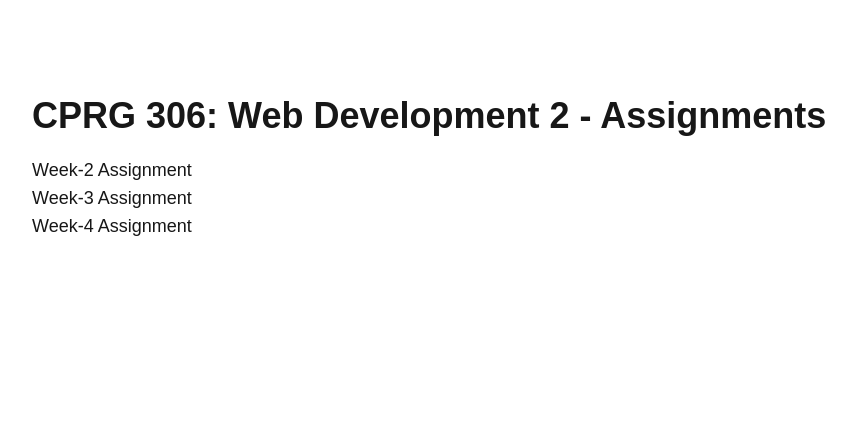
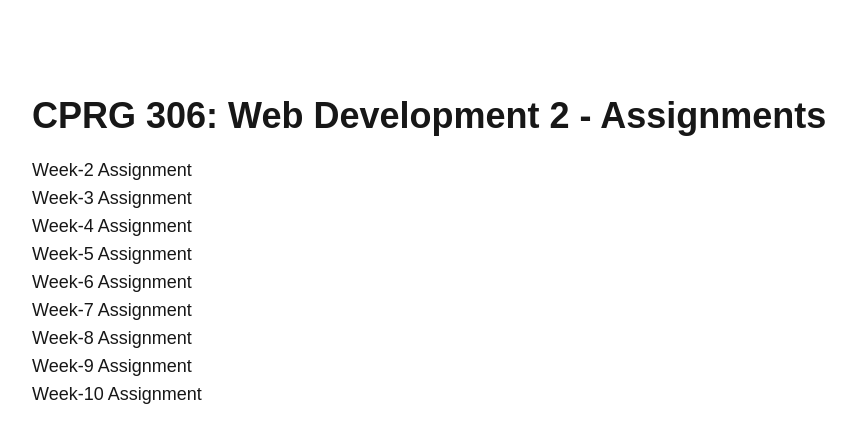
Before and after one commit to jasjot190/cprg306-assignments, a Next.js app: page / in a window 1280 px wide. Shown: the top 442 px of the page, without its empty margins (88-944 px from the left). Built offline with nearby package versions, Linux system fonts and the light colour scheme.

Commit message:
week4 final counter established and new links are added to all the weeks

```diff
--- a/app/layout.js
+++ b/app/layout.js
@@ -1,7 +1,7 @@
 import "./globals.css";
 
 export const metadata = {
-  title: "Next.js",
+  title: "CPRG306 Weekly Assignments",
   description: "Generated by Next.js",
 };
 
--- a/app/page.js
+++ b/app/page.js
@@ -29,6 +29,48 @@ function Page() {
             >
               Week-4 Assignment
             </Link>
+            <br />
+            <Link
+              href="/week-4"
+              className="text-lg hover:text-green-400 hover:underline"
+            >
+              Week-5 Assignment
+            </Link>
+            <br />
+            <Link
+              href="/week-4"
+              className="text-lg hover:text-green-400 hover:underline"
+            >
+              Week-6 Assignment
+            </Link>
+            <br />
+            <Link
+              href="/week-4"
+              className="text-lg hover:text-green-400 hover:underline"
+            >
+              Week-7 Assignment
+            </Link>
+            <br />
+            <Link
+              href="/week-4"
+              className="text-lg hover:text-green-400 hover:underline"
+            >
+              Week-8 Assignment
+            </Link>
+            <br />
+            <Link
+              href="/week-4"
+              className="text-lg hover:text-green-400 hover:underline"
+            >
+              Week-9 Assignment
+            </Link>
+            <br />
+            <Link
+              href="/week-4"
+              className="text-lg hover:text-green-400 hover:underline"
+            >
+              Week-10 Assignment
+            </Link>
           </li>
         </ul>
       </div>
--- /dev/null
+++ b/app/week-10/page.js
@@ -0,0 +1,5 @@
+import React from "react";
+
+export default function page() {
+  return <div>Week10 -- under construction</div>;
+}
--- a/app/week-4/counter.js
+++ b/app/week-4/counter.js
@@ -0,0 +1,45 @@
+"use client";
+import React, { useState } from "react";
+
+const Counter = () => {
+  const [count, SetCount] = useState(1);
+
+  const Increment = () => SetCount((prev) => prev + 1);
+  const Decrement = () => SetCount(count - 1);
+
+  return (
+    <div className=" flex items-center w-fit bg-white  p-3 gap-4 mx-auto">
+      <div className="bg-black py-1 min-w-14  text-center">{count}</div>
+      <div className="space-x-2">
+        <button
+          disabled={(() => {
+            if (count != 1) {
+              return false;
+            } else {
+              return true;
+            }
+          })()}
+          className="bg-blue-500 hover:bg-blue-700 px-3 rounded-md disabled:bg-gray-400"
+          onClick={Decrement}
+        >
+          &minus;
+        </button>
+        <button
+          disabled={(() => {
+            if (count != 20) {
+              return false;
+            } else {
+              return true;
+            }
+          })()}
+          className="bg-blue-500 hover:bg-blue-700 px-3 rounded-md disabled:bg-gray-400"
+          onClick={Increment}
+        >
+          +
+        </button>
+      </div>
+    </div>
+  );
+};
+
+export default Counter;
--- a/app/week-4/page.js
+++ b/app/week-4/page.js
@@ -1,21 +1,10 @@
 import React from "react";
+import Counter from "./counter";
 
-const page = () => {
+export default function page() {
   return (
-    <main className="w-100px">
-      <div className="flex bg-white p-2 justify-items-end">
-        <div className="bg-black min-w-4">1</div>
-        <div>
-          <button className="bg-blue-500 hover:bg-blue-700 px-3 rounded-md">
-            -
-          </button>
-          <button className="bg-blue-500 hover:bg-blue-700 px-3 rounded-md">
-            +
-          </button>
-        </div>
-      </div>
-    </main>
+    <div className="p-4">
+      <Counter />
+    </div>
   );
-};
-
-export default page;
+}
--- /dev/null
+++ b/app/week-5/page.js
@@ -0,0 +1,5 @@
+import React from "react";
+
+export default function page() {
+  return <div>Week5 -- under construction</div>;
+}
--- /dev/null
+++ b/app/week-6/page.js
@@ -0,0 +1,5 @@
+import React from "react";
+
+export default function page() {
+  return <div>Week6 -- under construction</div>;
+}
--- /dev/null
+++ b/app/week-7/page.js
@@ -0,0 +1,5 @@
+import React from "react";
+
+export default function page() {
+  return <div>Week7 -- under construction</div>;
+}
--- /dev/null
+++ b/app/week-8/page.js
@@ -0,0 +1,5 @@
+import React from "react";
+
+export default function page() {
+  return <div>Week8 -- under construction</div>;
+}
--- /dev/null
+++ b/app/week-9/page.js
@@ -0,0 +1,5 @@
+import React from "react";
+
+export default function page() {
+  return <div>Week9 -- under construction</div>;
+}
```
